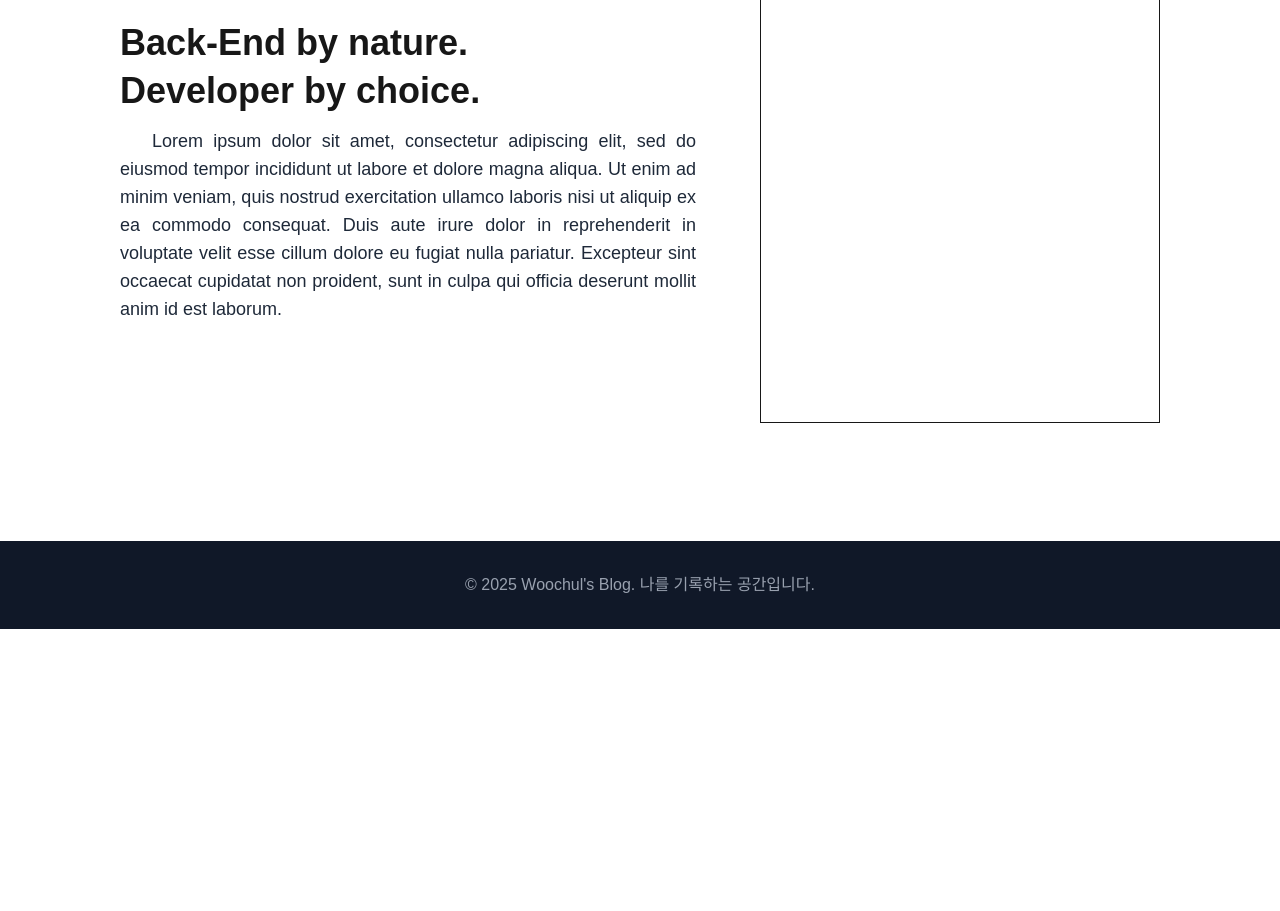
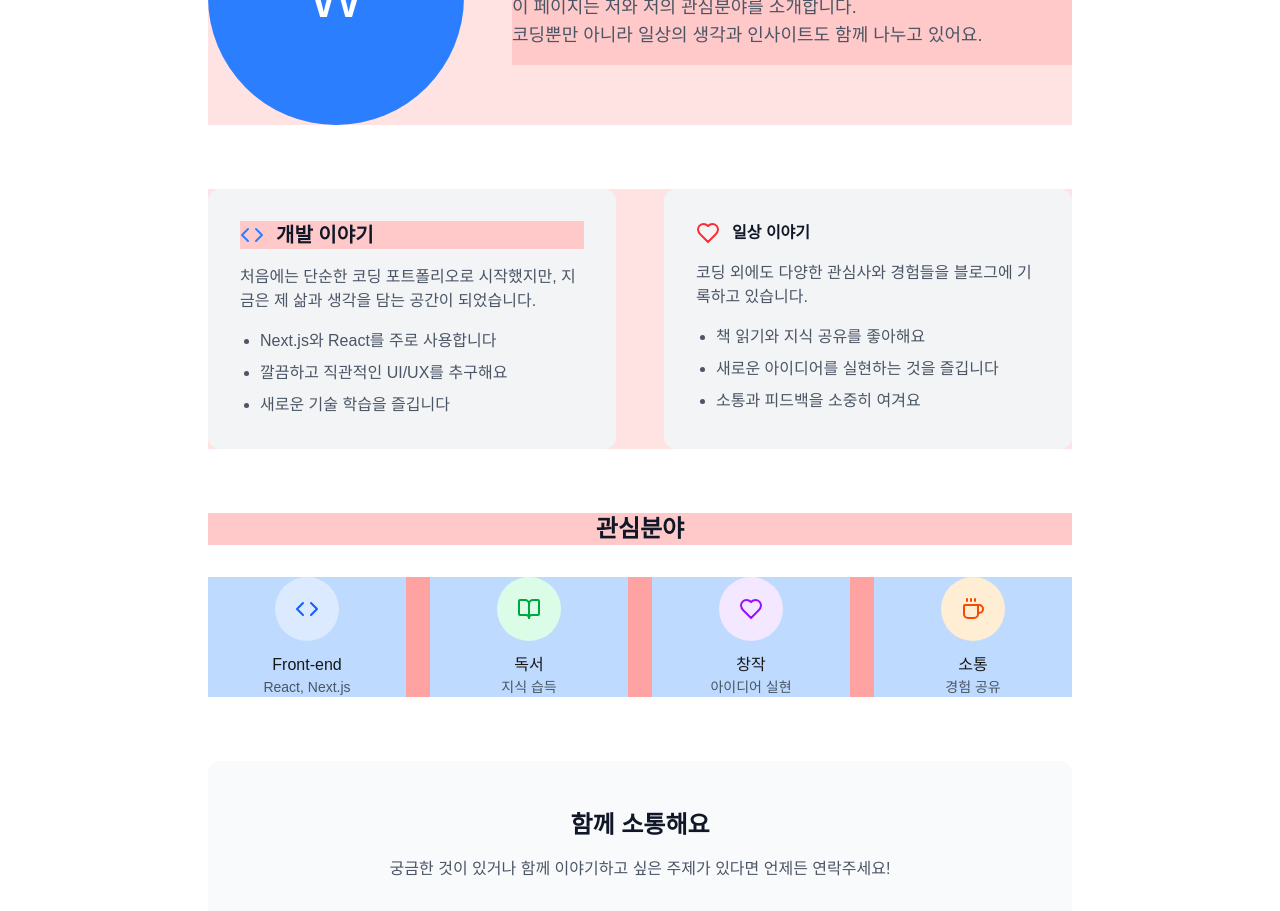
Before and after one commit to Eggplant129/WoochulBlog, a Next.js app: page /about in a window 1280 px wide. Shown: the part 260-1171 px from the top of the page. Before the commit the page ends 889 px from the top, so only its background shows below. Built offline with nearby package versions, Linux system fonts and the light colour scheme.

Commit message:
feat: aboutPagge 완료.

```diff
--- a/src/app/about/page.tsx
+++ b/src/app/about/page.tsx
@@ -1,29 +1,158 @@
 import React from "react";
+import Link from "next/link";
+import { Code, Heart, BookOpen, Coffee, Github, Mail } from "lucide-react";
 
 const Page = () => {
   return (
-    <div>
-      <section
-        className="flex items-center justify-center py-16 gap-16"
-        style={{ height: "calc(100vh - 4rem)" }}
-      >
-        <div className="">
-          <div>
-            <h2 className="text-4xl font-bold mb-2">Back-End by nature.</h2>
-            <h2 className="text-4xl font-bold mb-4">Developer by choice.</h2>
+    // <div>
+    //   <section
+    //     className="flex items-center justify-center py-16 gap-16"
+    //     style={{ height: "calc(100vh - 4rem)" }}
+    //   >
+    //     <div className="">
+    //       <div>
+    //         <h2 className="text-4xl font-bold mb-2">Back-End by nature.</h2>
+    //         <h2 className="text-4xl font-bold mb-4">Developer by choice.</h2>
+    //       </div>
+    //       <p className="text-lg max-w-xl text-gray-800 text-justify indent-8">
+    //         Lorem ipsum dolor sit amet, consectetur adipiscing elit, sed do
+    //         eiusmod tempor incididunt ut labore et dolore magna aliqua. Ut enim
+    //         ad minim veniam, quis nostrud exercitation ullamco laboris nisi ut
+    //         aliquip ex ea commodo consequat. Duis aute irure dolor in
+    //         reprehenderit in voluptate velit esse cillum dolore eu fugiat nulla
+    //         pariatur. Excepteur sint occaecat cupidatat non proident, sunt in
+    //         culpa qui officia deserunt mollit anim id est laborum.
+    //       </p>
+    //     </div>
+    //     <div className="w-[400px] h-[500px] border">Picture</div>
+    //   </section>
+    // </div>
+
+    <div className="min-h-screen bg-white">
+      <main className="max-w-4xl mx-auto px-4 py-16">
+        <div className="bg-red-100 flex flex-col lg:flex-row items-center gap-12 mb-16">
+          {/* Hero Section */}
+          <div className="flex shrink-0">
+            <div className="w-64 h-64 bg-blue-500 rounded-full flex items-center justify-center">
+              <span className="text-white text-6xl font-light">W</span>
+            </div>
           </div>
-          <p className="text-lg max-w-xl text-gray-800 text-justify indent-8">
-            Lorem ipsum dolor sit amet, consectetur adipiscing elit, sed do
-            eiusmod tempor incididunt ut labore et dolore magna aliqua. Ut enim
-            ad minim veniam, quis nostrud exercitation ullamco laboris nisi ut
-            aliquip ex ea commodo consequat. Duis aute irure dolor in
-            reprehenderit in voluptate velit esse cillum dolore eu fugiat nulla
-            pariatur. Excepteur sint occaecat cupidatat non proident, sunt in
-            culpa qui officia deserunt mollit anim id est laborum.
+
+          <div className="bg-red-200 flex-1 text-center lg:text-left">
+            <h2 className="text-4xl font-bold text-gray-900 mb-6">
+              안녕하세요 :&#41;
+            </h2>
+            <p className="text-lg text-gray-600 mb-4">
+              이 페이지는 저와 저의 관심분야를 소개합니다.
+              <br />
+              코딩뿐만 아니라 일상의 생각과 인사이트도 함께 나누고 있어요.
+            </p>
+          </div>
+        </div>
+
+        {/* About Sections */}
+        <div className="bg-red-100 grid md:grid-cols-2 gap-12 mb-16">
+          {/* 개발 이야기 */}
+          <div className="bg-gray-100 p-8 rounded-xl">
+            <div className="bg-red-200 flex items-center mb-4">
+              <Code className="text-blue-500 mr-3" size={24} />
+              <h3 className="text-xl font-bold text-gray-900">개발 이야기</h3>
+            </div>
+            <p className="text-gray-600 mb-4">
+              처음에는 단순한 코딩 포트폴리오로 시작했지만, 지금은 제 삶과
+              생각을 담는 공간이 되었습니다.
+            </p>
+            <ul className="list-disc pl-5 text-gray-600 space-y-2">
+              <li> Next.js와 React를 주로 사용합니다</li>
+              <li> 깔끔하고 직관적인 UI/UX를 추구해요</li>
+              <li> 새로운 기술 학습을 즐깁니다</li>
+            </ul>
+          </div>
+          {/* 일상 이야기 */}
+          <div className="bg-gray-100 p-8 rounded-xl">
+            <div className="flex items-center mb-4">
+              <Heart className="text-red-500 mr-3" size={24} />
+              <h3 className="texdt-xl font-bold text-gray-900">일상 이야기</h3>
+            </div>
+            <p className="text-gray-600 mb-4">
+              코딩 외에도 다양한 관심사와 경험들을 블로그에 기록하고 있습니다.
+            </p>
+            <ul className="list-disc pl-5 text-gray-600 space-y-2">
+              <li>책 읽기와 지식 공유를 좋아해요</li>
+              <li>새로운 아이디어를 실현하는 것을 즐깁니다</li>
+              <li>소통과 피드백을 소중히 여겨요</li>
+            </ul>
+          </div>
+        </div>
+
+        {/* Skills & Interests */}
+        <div className="mb-16">
+          <h3 className="bg-red-200 text-2xl font-bold text-gray-900 mb-8 text-center">
+            관심분야
+          </h3>
+
+          <div className="bg-red-300 grid grid-cols-2 md:grid-cols-4 gap-6">
+            <div className="bg-blue-200 text-center">
+              <div className="bg-blue-100 w-16 h-16 rounded-full flex items-center justify-center mx-auto mb-3">
+                <Code className="text-blue-600" size={24} />
+              </div>
+              <h4 className="font-medium">Front-end</h4>
+              <p className="text-sm text-gray-600">React, Next.js</p>
+            </div>
+
+            <div className="bg-blue-200 text-center">
+              <div className="bg-green-100 w-16 h-16 rounded-full flex items-center justify-center mx-auto mb-3">
+                <BookOpen className="text-green-600" size={24} />
+              </div>
+              <h4 className="font-medium">독서</h4>
+              <p className="text-sm text-gray-600">지식 습득</p>
+            </div>
+
+            <div className="bg-blue-200 text-center">
+              <div className="bg-purple-100 w-16 h-16 rounded-full flex items-center justify-center mx-auto mb-3">
+                <Heart className="text-purple-600" size={24} />
+              </div>
+              <h4 className="font-medium">창작</h4>
+              <p className="text-sm text-gray-600">아이디어 실현</p>
+            </div>
+
+            <div className="bg-blue-200 text-center">
+              <div className="bg-orange-100 w-16 h-16 rounded-full flex items-center justify-center mx-auto mb-3">
+                <Coffee className="text-orange-600" size={24} />
+              </div>
+              <h4 className="font-medium">소통</h4>
+              <p className="text-sm text-gray-600">경험 공유</p>
+            </div>
+          </div>
+        </div>
+
+        {/* Contact Section */}
+        <div className="text-center bg-gray-50 py-12 px-8 rounded-xl">
+          <h3 className="text-2xl font-bold text-gray-900 mb-4">
+            함께 소통해요
+          </h3>
+          <p className="text-gray-600 mb-8">
+            궁금한 것이 있거나 함께 이야기하고 싶은 주제가 있다면 언제든
+            연락주세요!
           </p>
+          <div className="bg-red-100 flex justify-center space-x-4">
+            <Link
+              href="https://github.com/Eggplant129"
+              className="flex items-center space-x-2 bg-gray-900 text-white px-6 py-3 rounded-lg hover:bg-gray-800 transition-colors"
+            >
+              <Github size={20} />
+              <span>GitHhub에서 만나요</span>
+            </Link>
+            <Link
+              href="mailto:woochul129@gmail.com"
+              className="flex items-center space-x-2 px-6 py-3 border border-gray-300 text-gray-700 rounded-lg hover:bg-gray-50 transition-colors"
+            >
+              <Mail size={20} />
+              <span>이메일 보내기</span>
+            </Link>
+          </div>
         </div>
-        <div className="w-[400px] h-[500px] border">Picture</div>
-      </section>
+      </main>
     </div>
   );
 };
--- /dev/null
+++ b/src/app/book/page.tsx
@@ -0,0 +1,15 @@
+import React from "react";
+
+const Page = () => {
+  return (
+    <div>
+      <div className="bg-red-100 flex justify-center">
+        <div className="bg-red-200 text-left w-1/2">
+          <p className="">hello</p>
+        </div>
+      </div>
+    </div>
+  );
+};
+
+export default Page;
```
